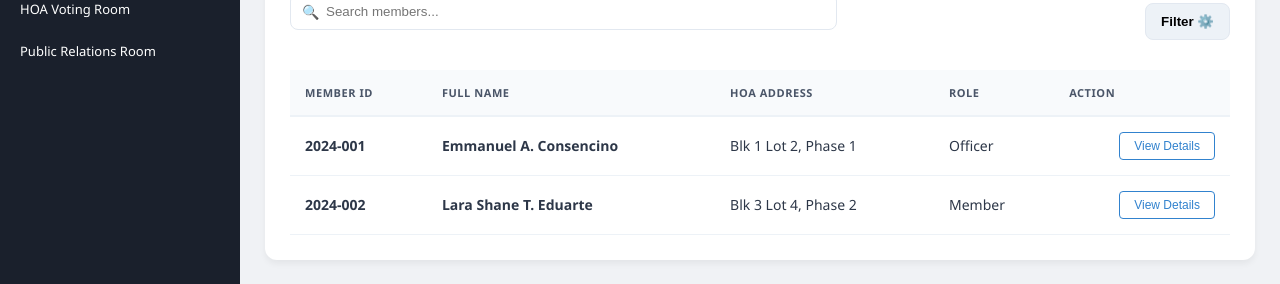
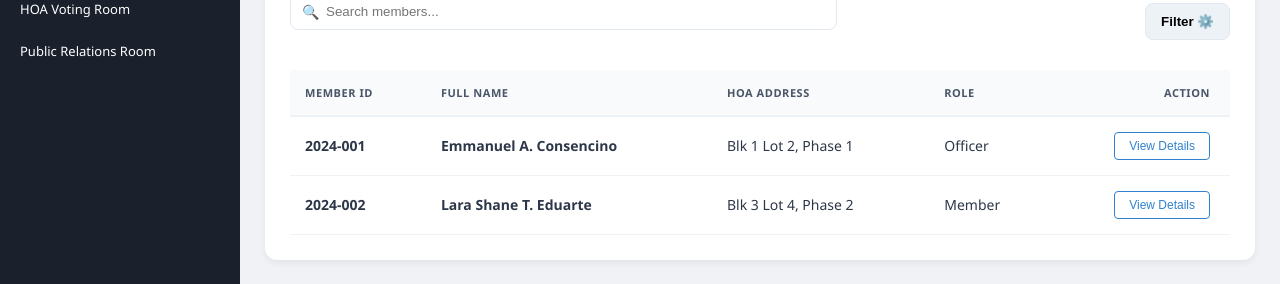
Before and after one commit to JomariJavier/HOA-A-Web-Based-Member-Information-System-with-Officer-Voting-and-Transparency-Funds, a React app in the folder Frontend/: page / in a window 1280 px wide. Shown: the part 215-499 px from the top of the page. Built offline with nearby package versions, Linux system fonts and the light colour scheme; the HTML template or start-up script is replaced by a standard one.

Commit message:
Update MemberList.css

```diff
--- a/Frontend/src/components/MemberList.css
+++ b/Frontend/src/components/MemberList.css
@@ -389,4 +389,13 @@
     border-radius: 6px;
 }
 
-.text-right { text-align: right; }
+/* This ensures the 'Action' text and any button in that column align to the right edge */
+.text-right {
+    text-align: right !important;
+    padding-right: 20px !important; /* This creates a consistent 'gutter' on the right */
+}
+
+/* This ensures the button specifically moves to the right side of the cell */
+.text-right .view-btn {
+    display: inline-block;
+}
```
